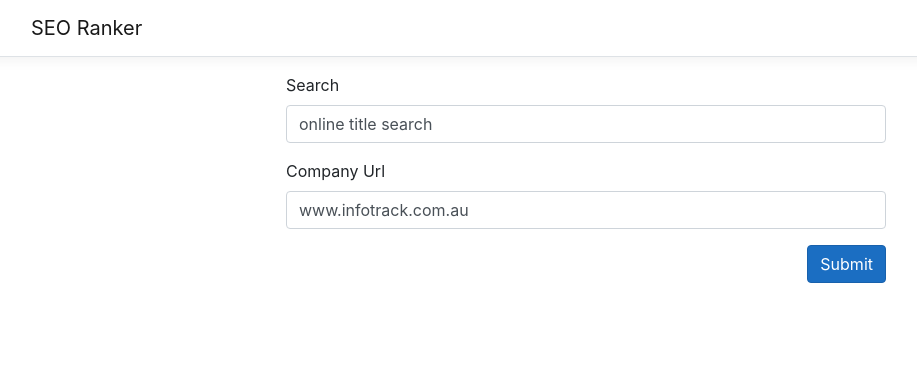
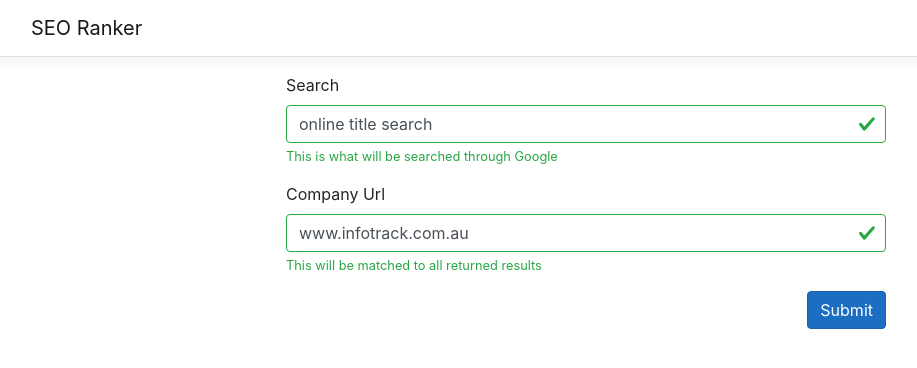
Before and after one commit to jeffvhuang/seo-ranker, a React (Create React App) app in the folder SEORanker.presentation/ClientApp/: page / in a window 1280 px wide. Shown: the top 368 px of the page, without its empty margins (54-971 px from the left). Built offline with nearby package versions, Linux system fonts and the light colour scheme.

Commit message:
provide Ui feedback for form validation

```diff
--- a/SEORanker.presentation/ClientApp/package.json
+++ b/SEORanker.presentation/ClientApp/package.json
@@ -15,7 +15,8 @@
     "react-router-dom": "^4.2.2",
     "react-scripts": "^3.0.1",
     "reactstrap": "^6.3.0",
-    "rimraf": "^2.6.2"
+    "rimraf": "^2.6.2",
+    "validator": "^12.2.0"
   },
   "devDependencies": {
     "ajv": "^6.9.1",
--- a/SEORanker.presentation/ClientApp/src/components/SearchForm.js
+++ b/SEORanker.presentation/ClientApp/src/components/SearchForm.js
@@ -1,7 +1,8 @@
 import React, { Component } from 'react';
-import { Form, FormGroup, Label, Input } from 'reactstrap';
+import { Form, FormGroup, Label, Input, FormFeedback } from 'reactstrap';
 import SubmitButton from './common/SubmitButton';
 import { getRanks } from '../helpers/utils';
+import isURL from 'validator/lib/isURL';
 
 export class SearchForm extends Component {
     static displayName = SearchForm.name;
@@ -12,7 +13,11 @@ export class SearchForm extends Component {
         this.state = {
             search: 'online title search',
             url: 'www.infotrack.com.au',
-            loading: false
+            loading: false,
+            validate: {
+                searchState: 'has-success',
+                urlState: 'has-success'
+            }
         }
     }
 
@@ -20,6 +25,27 @@ export class SearchForm extends Component {
         this.setState({
             [e.target.name]: e.target.value,
         });
+    }
+
+    // return appropriate property to change based on the input
+    validateSearch = e => {
+        const { validate } = this.state
+        if (e.target.value.length > 0) {
+            validate.searchState = 'has-success'
+        } else {
+            validate.searchState = 'has-danger'
+        }
+        this.setState({ validate })
+    }
+
+    validateUrl = e => {
+        const { validate } = this.state
+        if (isURL(e.target.value)) {
+            validate.urlState = 'has-success'
+        } else {
+            validate.urlState = 'has-danger'
+        }
+        this.setState({ validate })
     }
 
     handleSubmit = (e) => {
@@ -52,7 +78,9 @@ export class SearchForm extends Component {
             })
     }
 
-  render() {
+    render() {
+        const { search, url, loading, validate } = this.state;
+
     return (
         <Form onSubmit={this.handleSubmit}>
             <FormGroup>
@@ -62,8 +90,16 @@ export class SearchForm extends Component {
                     name="search"
                     type="text"
                     placeholder="What do you want to search in Google"
-                    value={this.state.search}
-                    onChange={this.handleChange} />
+                    value={search}
+                    valid={validate.searchState === 'has-success'}
+                    invalid={validate.searchState === 'has-danger'}
+                    onChange={e => {
+                        this.validateSearch(e)
+                        this.handleChange(e)
+                    }}
+                />
+                <FormFeedback valid>This is what will be searched through Google</FormFeedback>
+                <FormFeedback invalid>The search cannot be empty</FormFeedback>
             </FormGroup>
             <FormGroup>
                 <Label for="url">Company Url</Label>
@@ -72,11 +108,19 @@ export class SearchForm extends Component {
                     name="url"
                     type="text"
                     placeholder="www.infotrack.com.au"
-                    value={this.state.url}
-                    onChange={this.handleChange} />
+                    value={url}
+                    valid={validate.urlState === 'has-success'}
+                    invalid={validate.urlState === 'has-danger'}
+                    onChange={e => {
+                        this.validateUrl(e)
+                        this.handleChange(e)
+                    }}
+                />
+                <FormFeedback valid>This will be matched to all returned results</FormFeedback>
+                <FormFeedback invalid>Please enter url in a correct format</FormFeedback>
             </FormGroup>
             <div className="submit-row">
-                <SubmitButton isLoading={this.state.loading} />
+                <SubmitButton isLoading={loading || validate.searchState === 'has-danger' || validate.urlState === 'has-danger'} />
             </div>
         </Form>
     );
```
Also changed, not shown: 1 other file (tests, documents, lock files or other folders).
